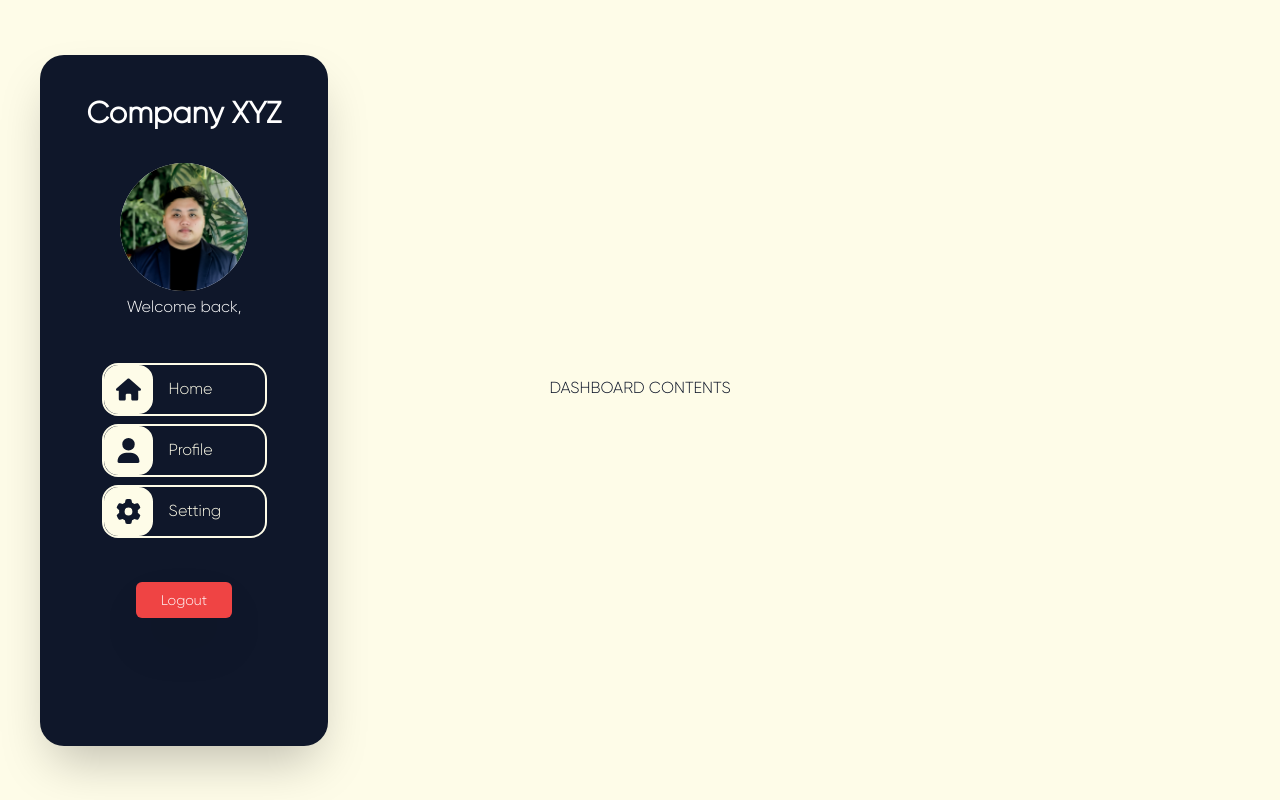
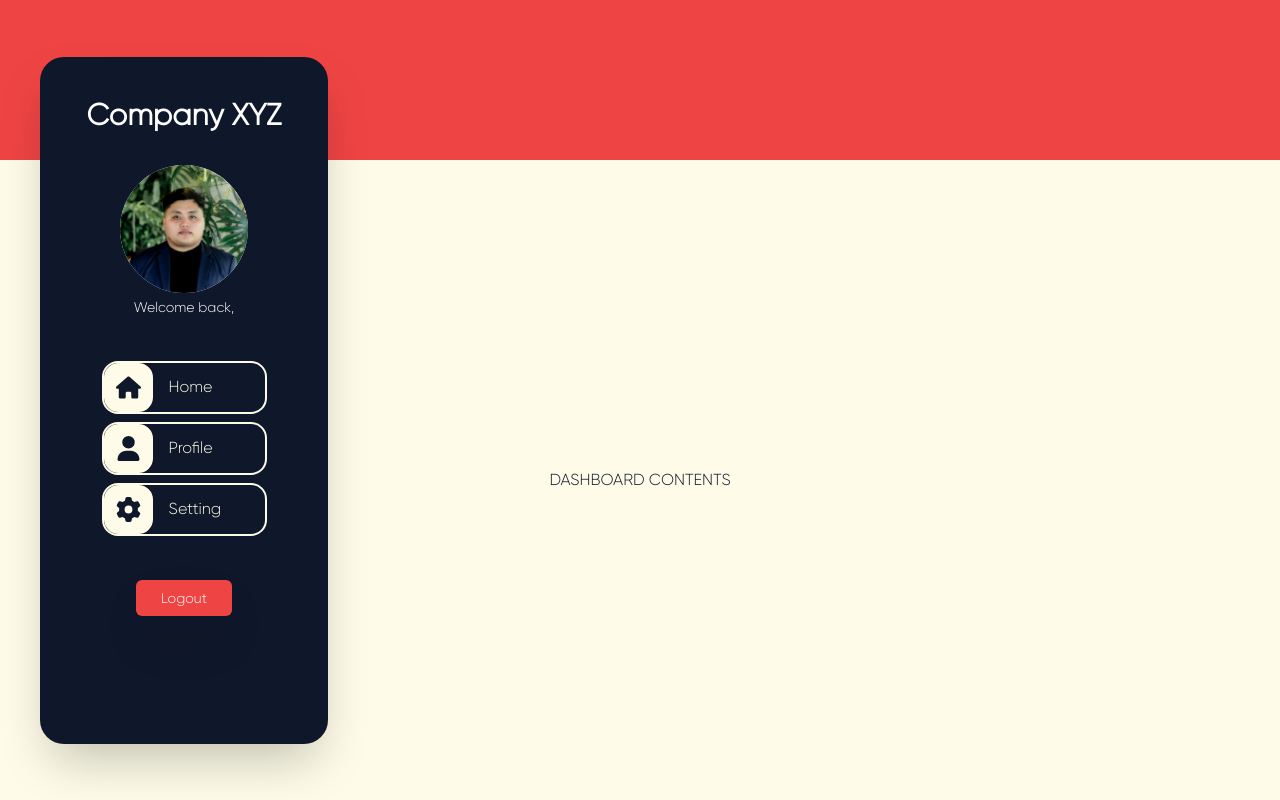
Before and after one commit to PatrickPahunang/FETemp, a React (Create React App) app: page /dashboard/1 in a window 1280 px wide. Built offline with nearby package versions, Linux system fonts and the light colour scheme; no server answers; sample sign-in values are in the browser's storage.

Commit message:
dashboard layouting 101

```diff
--- a/src/components/navbar.jsx
+++ b/src/components/navbar.jsx
@@ -24,7 +24,7 @@ return (
         <div className='mb-10 flex justify-center flex-col items-center'>
             <div className='text-3xl mb-8 font-bold'> Company XYZ</div>
             <div className=' bg-white rounded-full h-32 w-32 object-cover flex justify-center items-center mb-1'> <img src={image} alt="Display" className='object-cover object-top rounded-full h-32 w-32' /> </div>
-            <div className=''>Welcome back,</div>
+            <div className='text-sm'>Welcome back,</div>
             <div className=' text-2xl font-bold'>{username}</div>
         </div>
 
--- a/src/pages/dashboard.jsx
+++ b/src/pages/dashboard.jsx
@@ -57,10 +57,15 @@ console.log(userData);
 
   return (
     <div className='w-screen h-screen flex flex-col justify-center items-center bg-yellow-50 text-slate-900'>
-      <h1 data-aos="fade-down" data-aos-duration="1000" >DASHBOARD CONTENTS</h1>
 
-      <br />
+
       <Navbar username={username} image={dp} />
+      <div className='w-screen h-1/4 bg-red-500'>
+
+      </div>
+      <div className='h-screen w-screen flex justify-center items-center'>
+        <h1 data-aos="fade-down" data-aos-duration="1000" >DASHBOARD CONTENTS</h1>
+      </div>
 
 
 
```
